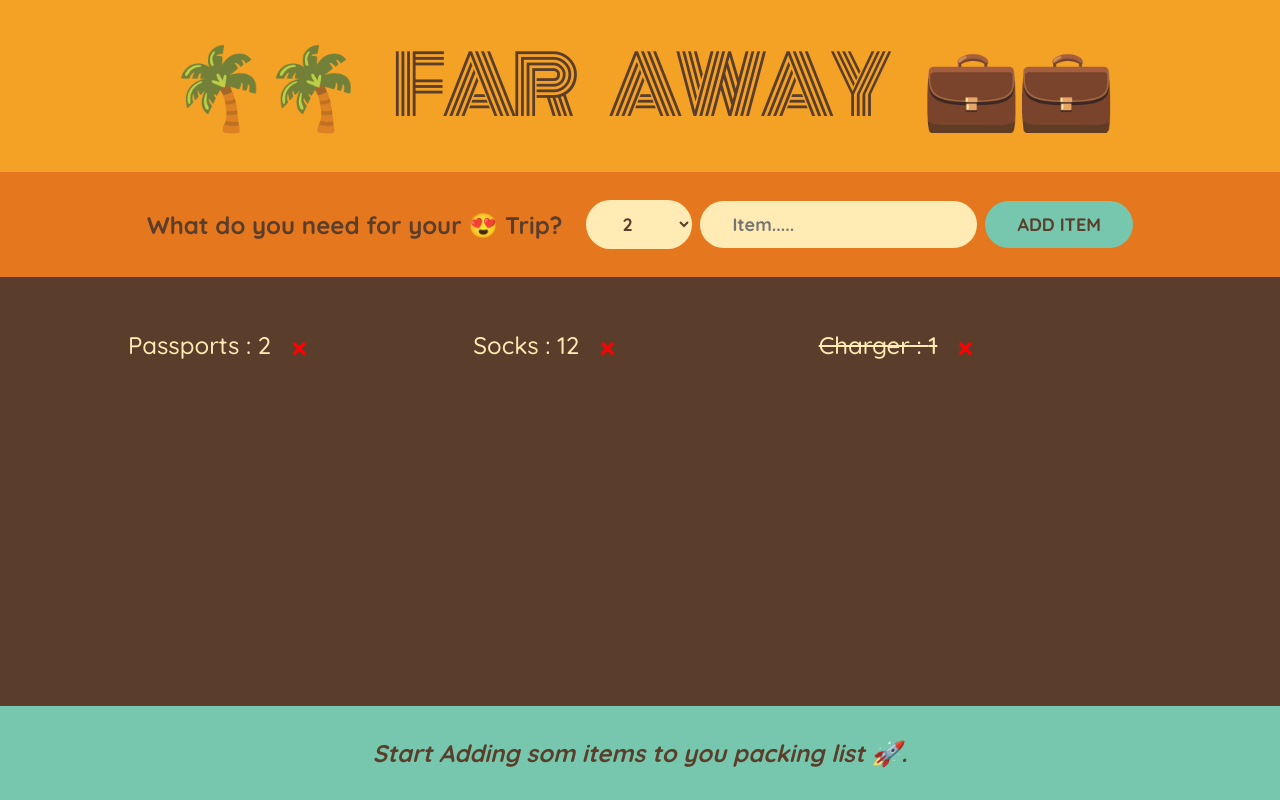
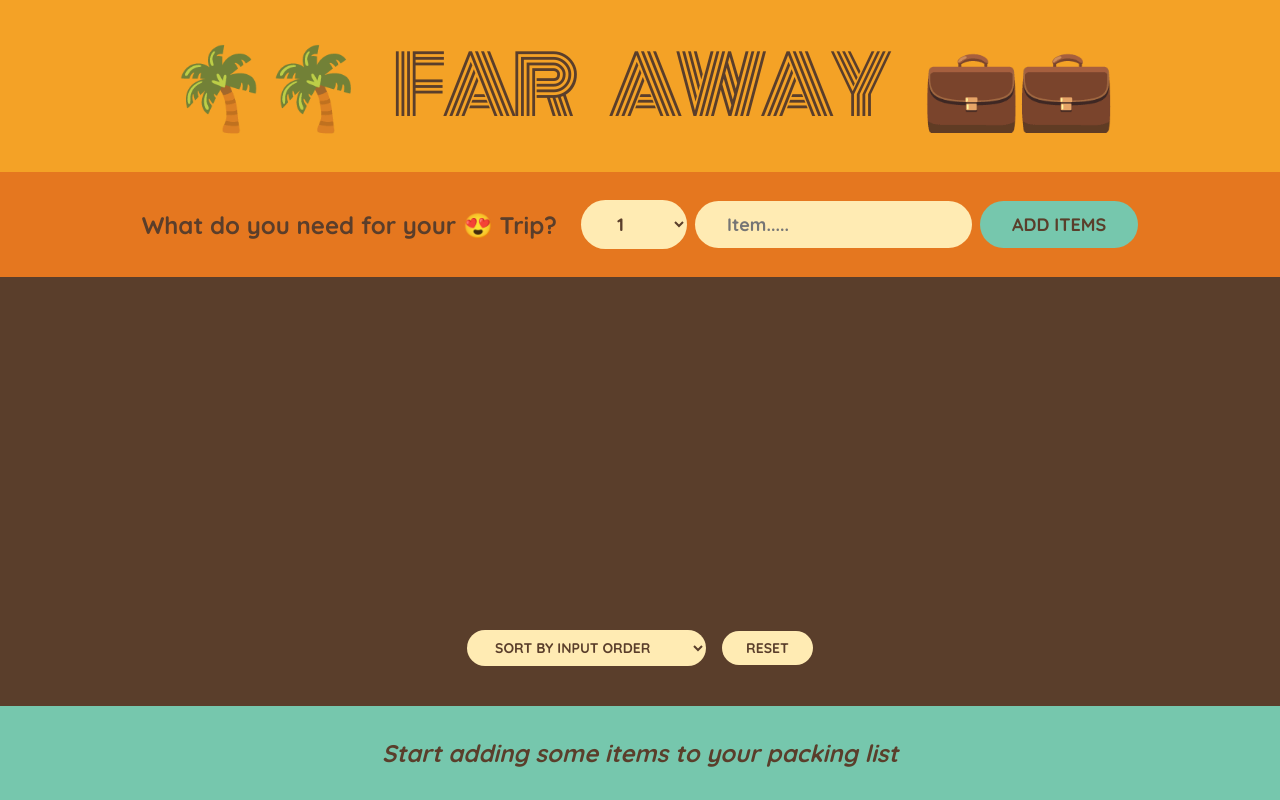
Before and after one commit to enigm413/Travel-Item-List, a React (Create React App) app: page / in a window 1280 px wide. Built offline with nearby package versions, Linux system fonts and the light colour scheme.

Commit message:
Updated the project

```diff
--- a/src/App.js
+++ /dev/null
@@ -1,108 +0,0 @@
-import { useState } from "react";
-
-const itemData = [
-  { id: 1, description: "Passports", quantity: 2, packed: false },
-  { id: 2, description: "Socks", quantity: 12, packed: false },
-  { id: 3, description: "Charger", quantity: 1, packed: true },
-];
-
-//Function to define Main App Component
-export default function App() {
-  return (
-    <div className="app">
-      <Logo />
-      <Form />
-      <PackingList />
-      <Stats />
-    </div>
-  );
-}
-
-//Function to Define Logo Component
-function Logo() {
-  return <h1>🌴🌴 Far Away 💼💼</h1>;
-}
-
-//Function to define Form Component
-function Form() {
-  //Define state for input
-  const [description, setDescription] = useState("");
-
-  //Define state for quantity
-  const [quantity, setQuantity] = useState(1);
-
-  // Function to handle form submission
-  const handleSubmit = (event) => {
-    event.preventDefault();
-    if (!description) return;
-
-    const newItem = { description, quantity, packed: false, id: Date.now() };
-    console.log(newItem);
-
-    setDescription("");
-    setQuantity(1);
-  };
-
-  //Function to handle input
-  const handleInput = (event) => {
-    setDescription(event.target.value);
-  };
-
-  //Function to handle select
-  const handleSelect = (event) => {
-    setQuantity(event.target.value);
-  };
-
-  return (
-    <form className="add-form" onSubmit={handleSubmit}>
-      <h3>What do you need for your 😍 Trip?</h3>
-      <select value={quantity} onChange={handleSelect}>
-        {/* Defining Array of option available in select element */}
-        {[...Array(20).keys()].map((indexValue) => (
-          <option value={indexValue} key={indexValue}>
-            {indexValue + 1}
-          </option>
-        ))}
-      </select>
-      <input
-        type="text"
-        placeholder="Item....."
-        value={description}
-        onChange={handleInput}
-      />
-      <button>Add Item</button>
-    </form>
-  );
-}
-
-function PackingList() {
-  return (
-    <div className="list">
-      <ul>
-        {itemData.map((item) => (
-          <Item itemObj={item} key={item.id} />
-        ))}
-      </ul>
-    </div>
-  );
-}
-
-function Item({ itemObj }) {
-  return (
-    <li>
-      <span style={itemObj.packed ? { textDecoration: "line-through" } : {}}>
-        {itemObj.description} : {itemObj.quantity}
-      </span>
-      <button>&times;</button>
-    </li>
-  );
-}
-
-//Function to Define Stats Component
-function Stats() {
-  return (
-    <footer className="stats">
-      <em>Start Adding som items to you packing list 🚀.</em>
-    </footer>
-  );
-}
--- /dev/null
+++ b/src/Components/App.js
@@ -0,0 +1,52 @@
+import { useState } from "react";
+import Logo from "./Logo.js";
+import Form from "./Form.js";
+import PackingList from "./PackingList.js";
+import Stats from "./Stats.js";
+
+//Function to define Main App Component
+export default function App() {
+  //Define state for item list
+  const [itemList, setitemList] = useState([]);
+
+  //Function to handle add items
+  const handleAddItems = (item) => {
+    setitemList((itemList) => [...itemList, item]);
+  };
+
+  //Function to handle delete items
+  const handleDeleteItems = (id) => {
+    setitemList((itemList) => itemList.filter((item) => item.id !== id));
+  };
+
+  //Function to handle toggle item
+  const handleToggleItems = (id) => {
+    setitemList((itemList) =>
+      itemList.map((item) =>
+        item.id === id ? { ...item, packed: !item.packed } : item
+      )
+    );
+  };
+
+  //Function to handle clear list
+  const handleClearList = () => {
+    const confirm = window.confirm(
+      "Are you sure you want to delete everuthing"
+    );
+    if (confirm) setitemList([]);
+  };
+
+  return (
+    <div className="app">
+      <Logo />
+      <Form onAddItems={handleAddItems} />
+      <PackingList
+        packingItems={itemList}
+        onDeleteItems={handleDeleteItems}
+        onToggleItems={handleToggleItems}
+        onClearLists={handleClearList}
+      />
+      <Stats itemList={itemList} />
+    </div>
+  );
+}
--- /dev/null
+++ b/src/Components/Form.js
@@ -0,0 +1,56 @@
+import { useState } from "react";
+
+//Function to define Form Component
+export default function Form({ onAddItems }) {
+  //Define state for input
+  const [description, setDescription] = useState("");
+
+  //Define state for quantity
+  const [quantity, setQuantity] = useState(1);
+
+  //Function to handle input
+  const handleInput = (event) => {
+    setDescription(event.target.value);
+  };
+
+  //Function to handle select
+  const handleSelect = (event) => {
+    setQuantity(event.target.value);
+  };
+
+  // Function to handle form submission
+  const handleSubmit = (event) => {
+    event.preventDefault();
+
+    //Check the description in form is empty or not
+    if (!description) return;
+
+    const newItem = { description, quantity, packed: false, id: Date.now() };
+    onAddItems(newItem);
+
+    //Resetting states after form submission
+    setDescription("");
+    setQuantity(1);
+  };
+
+  return (
+    <form className="add-form" onSubmit={handleSubmit}>
+      <h3>What do you need for your 😍 Trip?</h3>
+      <select value={quantity} onChange={handleSelect}>
+        {/* Defining Array of option available in select element */}
+        {[...Array(20).keys()].map((indexValue) => (
+          <option value={indexValue + 1} key={indexValue}>
+            {indexValue + 1}
+          </option>
+        ))}
+      </select>
+      <input
+        type="text"
+        placeholder="Item....."
+        value={description}
+        onChange={handleInput}
+      />
+      <button>Add Items</button>
+    </form>
+  );
+}
--- /dev/null
+++ b/src/Components/Item.js
@@ -0,0 +1,17 @@
+//Function to Define Item Component
+
+export default function Item({ itemObj, onDeleteItems, onToggleItems }) {
+  return (
+    <li>
+      <input
+        type="checkbox"
+        value={itemObj.packed}
+        onChange={() => onToggleItems(itemObj.id)}
+      />
+      <span style={itemObj.packed ? { textDecoration: "line-through" } : {}}>
+        {itemObj.description} : {itemObj.quantity}
+      </span>
+      <button onClick={() => onDeleteItems(itemObj.id)}>&times;</button>
+    </li>
+  );
+}
--- /dev/null
+++ b/src/Components/Logo.js
@@ -0,0 +1,4 @@
+//Function to Define Logo Component
+export default function Logo() {
+  return <h1>🌴🌴 Far Away 💼💼</h1>;
+}
--- /dev/null
+++ b/src/Components/PackingList.js
@@ -0,0 +1,46 @@
+import { useState } from "react";
+import Item from "./Item.js";
+
+export default function PackingList({
+  packingItems,
+  onDeleteItems,
+  onToggleItems,
+  onClearLists,
+}) {
+  const [sortBy, setSortBy] = useState("input");
+  let sortedItems;
+  if (sortBy === "input") sortedItems = packingItems;
+  if (sortBy === "description")
+    sortedItems = packingItems
+      .slice()
+      .sort((a, b) => a.description.localeCompare(b.description));
+  if (sortBy === "packed")
+    sortedItems = packingItems
+      .slice()
+      .sort((a, b) => Number(a.packed) - Number(b.packed));
+  return (
+    <div className="list">
+      <ul>
+        {sortedItems.map((items) => (
+          <Item
+            itemObj={items}
+            key={items.id}
+            onDeleteItems={onDeleteItems}
+            onToggleItems={onToggleItems}
+          />
+        ))}
+      </ul>
+      <div className="actions">
+        <select
+          value={sortBy}
+          onChange={(event) => setSortBy(event.target.value)}
+        >
+          <option value="input">Sort by input order</option>
+          <option value="description">Sort by description</option>
+          <option value="packed">Sort by packed status</option>
+        </select>
+        <button onClick={onClearLists}>Reset</button>
+      </div>
+    </div>
+  );
+}
--- /dev/null
+++ b/src/Components/Stats.js
@@ -0,0 +1,26 @@
+//Function to Define Stats Component
+export default function Stats({ itemList }) {
+  //If there is no any item added
+  if (!itemList.length) {
+    return (
+      <footer className="stats">
+        <em>Start adding some items to your packing list</em>
+      </footer>
+    );
+  }
+
+  const numItem = itemList.length;
+  const numPacked = itemList.filter((item) => item.packed).length;
+  const calcPercentage = Math.round((numPacked / numItem) * 100);
+
+  return (
+    <footer className="stats">
+      <em>
+        {calcPercentage === 100
+          ? "You got everything! Ready to go ✈"
+          : `You have ${numItem} on the list, and you already packed ${numPacked} (
+        ${calcPercentage} %)`}
+      </em>
+    </footer>
+  );
+}
--- a/src/index.js
+++ b/src/index.js
@@ -1,7 +1,7 @@
 import React from "react";
 import ReactDOM from "react-dom/client";
 import "./index.css";
-import App from "./App.js";
+import App from "./Components/App.js";
 
 const root = ReactDOM.createRoot(document.querySelector("#root"));
 root.render(
```
